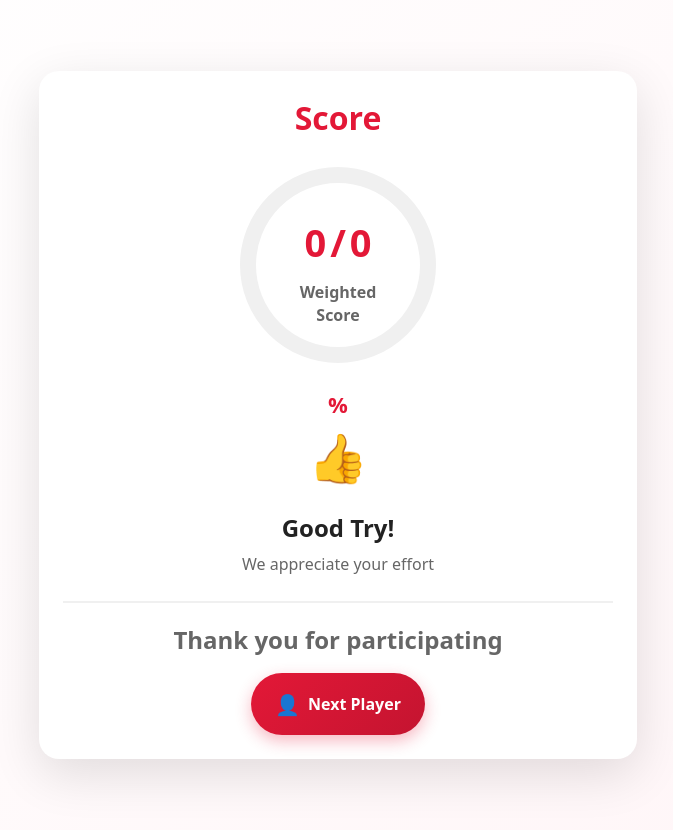
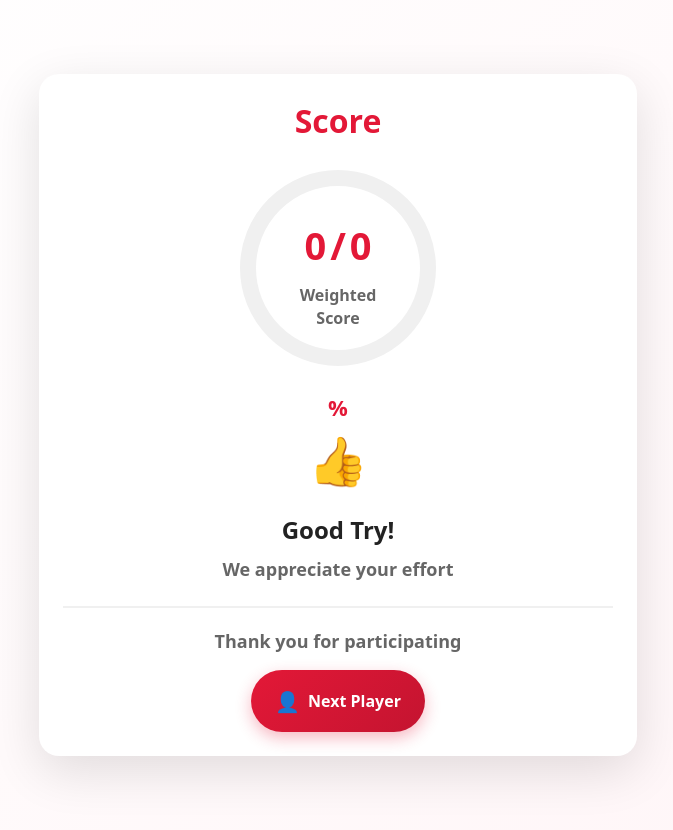
Before and after one commit to Social-Innovation-Lab/Innovation-exhibition-quiz, a Flask app: template templates/result.html in a window 1280 px wide. Shown: the whole page, without its empty margins (302-975 px from the left). Run offline with Flask 3, Linux system fonts and the light colour scheme; the template is opened without the code that fills it, so the values that code supplies are empty; some libraries are stand-ins or nearby versions.

Commit message:
Adjust text sizes and boldness on the result screen for better readability
Updated CSS in `templates/result.html` to modify font sizes and weights for "Thank you" and status messages, aligning with recent design changes.

Replit-Commit-Author: Agent
Replit-Commit-Session-Id: 115e9978-05c2-4d1b-9e86-772764114a27
Replit-Commit-Checkpoint-Type: full_checkpoint
Replit-Commit-Event-Id: 68a779c1-6672-445e-80e9-528a7f2c0230
Replit-Commit-Screenshot-Url: https://storage.googleapis.com/screenshot-production-us-central1/474f6d33-5530-4c51-8e53-e2d7cdb3d75e/115e9978-05c2-4d1b-9e86-772764114a27/rNQlGTO

```diff
--- a/templates/result.html
+++ b/templates/result.html
@@ -234,9 +234,10 @@
 }
 
 .status-text {
-  font-size: clamp(14px, 2.8vw, 16px);
+  font-size: clamp(16px, 3.2vw, 18px);
   color: #666;
   margin: 0 0 clamp(10px, 1.5vh, 12px);
+  font-weight: 700;
 }
 
 .prize-banner {
@@ -272,7 +273,7 @@
 }
 
 .thank-you {
-  font-size: clamp(20px, 4vw, 24px);
+  font-size: clamp(16px, 3.2vw, 18px);
   color: #666;
   margin: 0 0 clamp(14px, 2vh, 18px);
   font-weight: 600;
```
Also changed, not shown: replit.md (+6 -1 lines), 1 other file.
